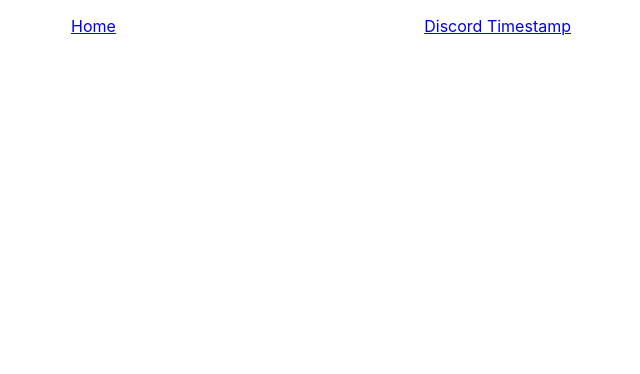
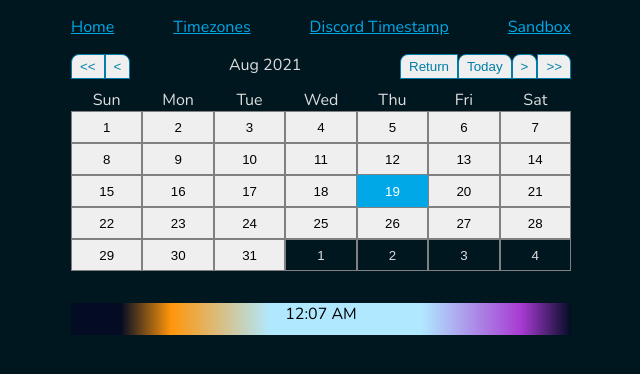
Before and after one commit to malooski/streamer-tools, a React (Create React App) app: page /#/sandbox in a window 1280 px wide. Shown: the top 374 px of the page, without its empty margins (319-959 px from the left). Built offline with nearby package versions, Linux system fonts and the light colour scheme.

Commit message:
Add calendar component.

```diff
--- a/public/index.html
+++ b/public/index.html
@@ -24,7 +24,10 @@
       work correctly both with client-side routing and a non-root public URL.
       Learn how to configure a non-root public URL by running `npm run build`.
     -->
-    <title>React App</title>
+    <link rel="preconnect" href="https://fonts.googleapis.com">
+    <link rel="preconnect" href="https://fonts.gstatic.com" crossorigin>
+    <link href="https://fonts.googleapis.com/css2?family=Nunito:wght@300;400;700&display=swap" rel="stylesheet">
+    <title>Malooski's Streamer Tools</title>
   </head>
   <body>
     <noscript>You need to enable JavaScript to run this app.</noscript>
--- a/src/App.tsx
+++ b/src/App.tsx
@@ -3,6 +3,7 @@ import React from "react";
 import { HashRouter as Router, Link, Route, Switch } from "react-router-dom";
 import styled from "styled-components";
 import DiscordTimestampPage from "./pages/DiscordTimestampPage";
+import SandboxPage from "./pages/SandboxPage";
 
 const NavDiv = styled.div`
     width: 500px;
@@ -21,11 +22,17 @@ function App() {
         <Router>
             <NavDiv>
                 <Link to="/">Home</Link>
+                <Link to="/timezones">Timezones</Link>
                 <Link to="/discord">Discord Timestamp</Link>
+                <Link to="/sandbox">Sandbox</Link>
             </NavDiv>
             <Switch>
+                <Route path="/timezones">hi</Route>
                 <Route path="/discord">
                     <DiscordTimestampPage />
+                </Route>
+                <Route path="/sandbox">
+                    <SandboxPage />
                 </Route>
             </Switch>
         </Router>
--- /dev/null
+++ b/src/components/Button.tsx
@@ -0,0 +1,15 @@
+import styled from "styled-components";
+import { COLOR } from "./constants";
+
+export default styled.button`
+    border-radius: 1em;
+
+    border: 1px solid ${COLOR.blue};
+    color: ${COLOR.blue};
+    padding: 4px 8px;
+
+    :hover {
+        background-color: ${COLOR.blue};
+        color: ${COLOR.white};
+    }
+`;
--- /dev/null
+++ b/src/components/ButtonGroup.tsx
@@ -0,0 +1,13 @@
+import styled from "styled-components";
+
+export default styled.div`
+    *:first-child {
+        border-top-right-radius: 0px;
+        border-bottom-right-radius: 0px;
+    }
+
+    *:last-child {
+        border-top-left-radius: 0px;
+        border-bottom-left-radius: 0px;
+    }
+`;
--- /dev/null
+++ b/src/components/CalendarInput.tsx
@@ -0,0 +1,195 @@
+import { addMonths, addYears, format, isSameDay, isSameMonth, subMonths, subYears } from "date-fns";
+import { eachDayOfInterval, endOfMonth, endOfWeek, startOfMonth, startOfWeek } from "date-fns/esm";
+import React, { useMemo } from "react";
+import styled, { css } from "styled-components";
+import Button from "./Button";
+import ButtonGroup from "./ButtonGroup";
+import { COLOR } from "./constants";
+
+export interface CalendarInputProps {
+    value: Date;
+    onValueChange?(value: Date): void;
+}
+
+const RootDiv = styled.div``;
+
+const HeaderDiv = styled.div`
+    display: flex;
+    flex-direction: row;
+    justify-content: space-between;
+`;
+
+const CalendarDiv = styled.div`
+    display: grid;
+
+    align-items: stretch;
+
+    grid-template-columns: repeat(7, 1fr);
+    grid-template-rows: repeat(7, 32px);
+`;
+
+const CalNavButton = styled(Button)`
+    border-radius: 8px 8px 0px 0px;
+`;
+
+const WeekdayDiv = styled.div`
+    text-align: center;
+    align-self: flex-end;
+`;
+
+export default function CalendarInput(props: CalendarInputProps) {
+    const [focused, setFocused] = React.useState(props.value);
+
+    const headerText = format(focused, "MMM yyyy");
+
+    const calStart = startOfWeek(startOfMonth(focused));
+    const calEnd = endOfWeek(endOfMonth(focused));
+
+    const daysInCal = eachDayOfInterval({
+        start: calStart,
+        end: calEnd,
+    });
+
+    return (
+        <RootDiv>
+            <HeaderDiv>
+                <ButtonGroup>
+                    <CalNavButton onClick={onPrevYear} title="Previous Year">
+                        &lt;&lt;
+                    </CalNavButton>
+                    <CalNavButton onClick={onPrevMonth} title="Previous Month">
+                        &lt;
+                    </CalNavButton>
+                </ButtonGroup>
+                <div>{headerText}</div>
+                <ButtonGroup>
+                    <CalNavButton onClick={onReturn} title="Go To Selected">
+                        Return
+                    </CalNavButton>
+                    <CalNavButton onClick={onToday} title="Go To Today">
+                        Today
+                    </CalNavButton>
+                    <CalNavButton onClick={onNextMonth} title="Next Month">
+                        &gt;
+                    </CalNavButton>
+                    <CalNavButton onClick={onNextYear} title="Next Year">
+                        &gt;&gt;
+                    </CalNavButton>
+                </ButtonGroup>
+            </HeaderDiv>
+
+            <CalendarDiv>
+                <WeekdayDiv>Sun</WeekdayDiv>
+                <WeekdayDiv>Mon</WeekdayDiv>
+                <WeekdayDiv>Tue</WeekdayDiv>
+                <WeekdayDiv>Wed</WeekdayDiv>
+                <WeekdayDiv>Thu</WeekdayDiv>
+                <WeekdayDiv>Fri</WeekdayDiv>
+                <WeekdayDiv>Sat</WeekdayDiv>
+
+                {daysInCal.map(d => (
+                    <CalDayButton
+                        value={props.value}
+                        current={d}
+                        focused={focused}
+                        onClick={() => onDayClick(d)}
+                    />
+                ))}
+            </CalendarDiv>
+        </RootDiv>
+    );
+
+    function onDayClick(date: Date) {
+        setFocused(date);
+        props.onValueChange?.(date);
+    }
+
+    function onPrevYear() {
+        setFocused(subYears(focused, 1));
+    }
+
+    function onPrevMonth() {
+        setFocused(subMonths(focused, 1));
+    }
+
+    function onReturn() {
+        setFocused(props.value);
+    }
+
+    function onToday() {
+        setFocused(new Date());
+    }
+
+    function onNextMonth() {
+        setFocused(addMonths(focused, 1));
+    }
+
+    function onNextYear() {
+        setFocused(addYears(focused, 1));
+    }
+}
+
+const FOCUSED_BORDER_SIZE = "3px";
+
+const ACTIVE_CAL_DAY = css`
+    border: ${FOCUSED_BORDER_SIZE} ${COLOR.white} solid;
+    background-color: ${COLOR.lightBlue};
+    color: white;
+`;
+const FOCUSED_CAL_DAY = css`
+    border: ${FOCUSED_BORDER_SIZE} ${COLOR.lightBlue} solid;
+`;
+const OUT_MONTH_CAL_DAY = css`
+    background-color: ${COLOR.black};
+    color: ${COLOR.white};
+`;
+
+const CalDayBtn = styled.button<{ active?: boolean; focused?: boolean; outMonth?: boolean }>`
+    border: 1px grey solid;
+
+    :hover {
+        background-color: ${COLOR.darkBlue};
+        color: ${COLOR.white};
+    }
+
+    ${p => p.active && ACTIVE_CAL_DAY};
+    ${p => p.focused && FOCUSED_CAL_DAY};
+    ${p => p.outMonth && OUT_MONTH_CAL_DAY};
+`;
+
+interface CalDayButtonProps {
+    current: Date;
+    value: Date;
+    focused: Date;
+    onClick?(): void;
+}
+
+const CalDayButton = React.memo((props: CalDayButtonProps) => {
+    const title = useMemo(() => format(props.current, "PPPP"), [props.current]);
+    const text = useMemo(() => format(props.current, "d"), [props.current]);
+
+    const isActive = useMemo(
+        () => isSameDay(props.current, props.value),
+        [props.current, props.value]
+    );
+    const isFocused = useMemo(
+        () => isSameDay(props.current, props.focused),
+        [props.current, props.focused]
+    );
+    const isWithinMonth = useMemo(
+        () => isSameMonth(props.current, props.focused),
+        [props.current, props.focused]
+    );
+
+    return (
+        <CalDayBtn
+            title={title}
+            active={isActive}
+            focused={isFocused}
+            outMonth={!isWithinMonth}
+            onClick={props.onClick}
+        >
+            {text}
+        </CalDayBtn>
+    );
+});
--- /dev/null
+++ b/src/components/GlobalStyle.tsx
@@ -0,0 +1,17 @@
+import { createGlobalStyle } from "styled-components";
+import { COLOR } from "./constants";
+
+export default createGlobalStyle`
+    html, body {
+        margin: 0;
+        font-family: "Nunito", sans-serif;
+        height: 100%;
+
+        background-color: ${COLOR.black};
+        color: ${COLOR.white};
+    }
+
+    a {
+        color: ${COLOR.lightBlue}
+    }
+`;
--- /dev/null
+++ b/src/components/TimeSlider.tsx
@@ -0,0 +1,38 @@
+import { format } from "date-fns/esm";
+import React from "react";
+import styled from "styled-components";
+
+export interface TimeSliderProps {
+    value: Date;
+    onValueChange?(date: Date): void;
+}
+
+const NIGHT_COLOR = "#040c24";
+const MORNING_COLOR = "#ff950a";
+const DAY_COLOR = "#b0e9ff";
+const EVENING_COLOR = "#a83bd3";
+
+const SUN_UP_HOUR = 6;
+const SUN_DOWN_HOUR = 8 + 12;
+
+const RootDiv = styled.div`
+    height: 2em;
+
+    background-image: linear-gradient(
+        to right,
+        ${NIGHT_COLOR} 10%,
+        ${MORNING_COLOR} 20%,
+        ${DAY_COLOR} 40% 70%,
+        ${EVENING_COLOR} 90%,
+        ${NIGHT_COLOR}
+    );
+
+    text-align: center;
+    color: black;
+`;
+
+export default function TimeSlider(props: TimeSliderProps) {
+    const text = format(props.value, "p");
+
+    return <RootDiv>{text}</RootDiv>;
+}
--- /dev/null
+++ b/src/components/constants.ts
@@ -0,0 +1,8 @@
+// https://coolors.co/ffffff-00171f-003459-007ea7-00a8e8
+export const COLOR = {
+    white: "#DDDDDD",
+    black: "#00171F",
+    darkBlue: "#003459",
+    blue: "#007EA7",
+    lightBlue: "#00A8E8",
+};
--- a/src/index.tsx
+++ b/src/index.tsx
@@ -1,11 +1,12 @@
 import React from "react";
 import ReactDOM from "react-dom";
-import "./style.css";
 import App from "./App";
 import reportWebVitals from "./reportWebVitals";
+import GlobalStyle from "./components/GlobalStyle";
 
 ReactDOM.render(
     <React.StrictMode>
+        <GlobalStyle />
         <App />
     </React.StrictMode>,
     document.getElementById("root")
--- a/src/pages/DiscordTimestampPage.tsx
+++ b/src/pages/DiscordTimestampPage.tsx
@@ -12,10 +12,6 @@ const RootDiv = styled.div`
     width: 500px;
     margin: 0 auto;
     justify-self: center;
-
-    * {
-        margin-bottom: 8px;
-    }
 `;
 
 export default function DiscordTimestampPage() {
@@ -44,7 +40,9 @@ export default function DiscordTimestampPage() {
     const selectedFormat = useState(formatOptions[2].value);
 
     const formattedMessage = React.useMemo(() => {
-        return `<t:${curDate.value.valueOf()}:${selectedFormat.value}>`;
+        const epochSec = Math.floor(curDate.value.valueOf() / 1000);
+
+        return `<t:${epochSec}:${selectedFormat.value}>`;
     }, [curDate.value, selectedFormat.value]);
 
     return (
--- /dev/null
+++ b/src/pages/SandboxPage.tsx
@@ -0,0 +1,23 @@
+import React from "react";
+import styled from "styled-components";
+import CalendarInput from "../components/CalendarInput";
+import TimeSlider from "../components/TimeSlider";
+
+const RootDiv = styled.div`
+    display: flex;
+    flex-direction: column;
+    width: 500px;
+    margin: 0 auto;
+    justify-self: center;
+`;
+
+export default function SandboxPage() {
+    const [myDate, setMyDate] = React.useState(new Date());
+
+    return (
+        <RootDiv>
+            <CalendarInput value={myDate} onValueChange={setMyDate} />
+            <TimeSlider value={myDate} onValueChange={setMyDate} />
+        </RootDiv>
+    );
+}
--- a/src/style.css
+++ /dev/null
@@ -1,11 +0,0 @@
-body {
-    margin: 0;
-    font-family: -apple-system, BlinkMacSystemFont, "Segoe UI", "Roboto", "Oxygen", "Ubuntu",
-        "Cantarell", "Fira Sans", "Droid Sans", "Helvetica Neue", sans-serif;
-    -webkit-font-smoothing: antialiased;
-    -moz-osx-font-smoothing: grayscale;
-}
-
-code {
-    font-family: source-code-pro, Menlo, Monaco, Consolas, "Courier New", monospace;
-}
```
